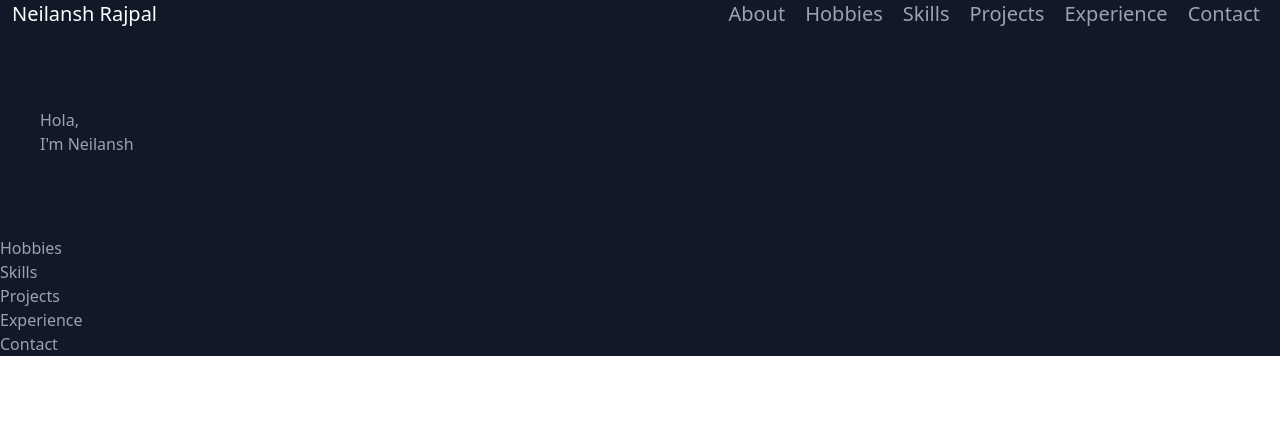
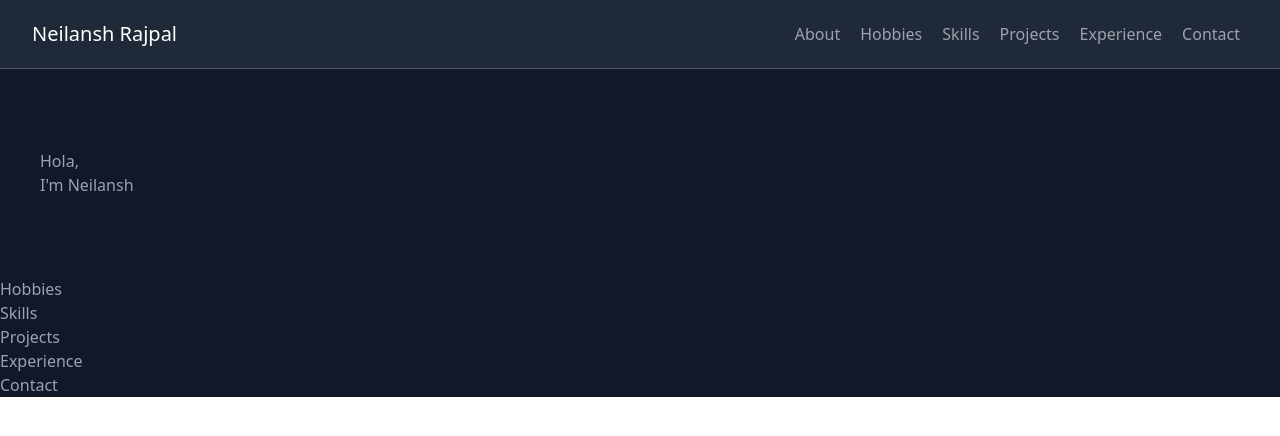
Before and after one commit to NeilanshTriesToCode/portfolio-website, a React (Create React App) app: page / in a window 1280 px wide. Shown: the top 436 px of the page. Built offline with nearby package versions, Linux system fonts and the light colour scheme.

Commit message:
finished NavBar

```diff
--- a/src/components/Navbar.js
+++ b/src/components/Navbar.js
@@ -4,8 +4,8 @@ import React from 'react'
 
 const Navbar = () => {
   return (
-    <header className='top-0 z-30 md:sticky '>
-        <div className='mx-auto container flex flex-col flex-wrap md:flex-row items-center'>
+    <header className='top-0 z-30 bg-gray-800 border-b border-gray-600 md:sticky  '>
+        <div className='mx-auto p-5 container flex flex-col flex-wrap md:flex-row items-center'>
             <a className="title-font font-medium text-white mb-4 md:mb-0">
                 <a href="#about" className="ml-3 text-xl">
                 Neilansh Rajpal
@@ -13,27 +13,27 @@ const Navbar = () => {
             </a>
 
             <nav className='flex flex-col flex-wrap md:flex-row md:ml-auto'>
-                <a href="#about" className="ml-5 text-xl">
+                <a href="#about" className="ml-5 hover:text-white">
                 About
                 </a>
 
-                <a href="#hobbies" className="ml-5 text-xl">
+                <a href="#hobbies" className="ml-5 hover:text-white">
                 Hobbies
                 </a>
 
-                <a href="#skills" className="ml-5 text-xl">
+                <a href="#skills" className="ml-5 hover:text-white">
                 Skills
                 </a>
 
-                <a href="#projects" className="ml-5 text-xl">
+                <a href="#projects" className="ml-5 hover:text-white">
                 Projects
                 </a>
 
-                <a href="#experience" className="ml-5 text-xl">
+                <a href="#experience" className="ml-5 hover:text-white">
                 Experience
                 </a>
 
-                <a href="#contact" className="mx-5 text-xl">
+                <a href="#contact" className="mx-5 hover:text-white">
                 Contact
                 </a>
             </nav>
```
